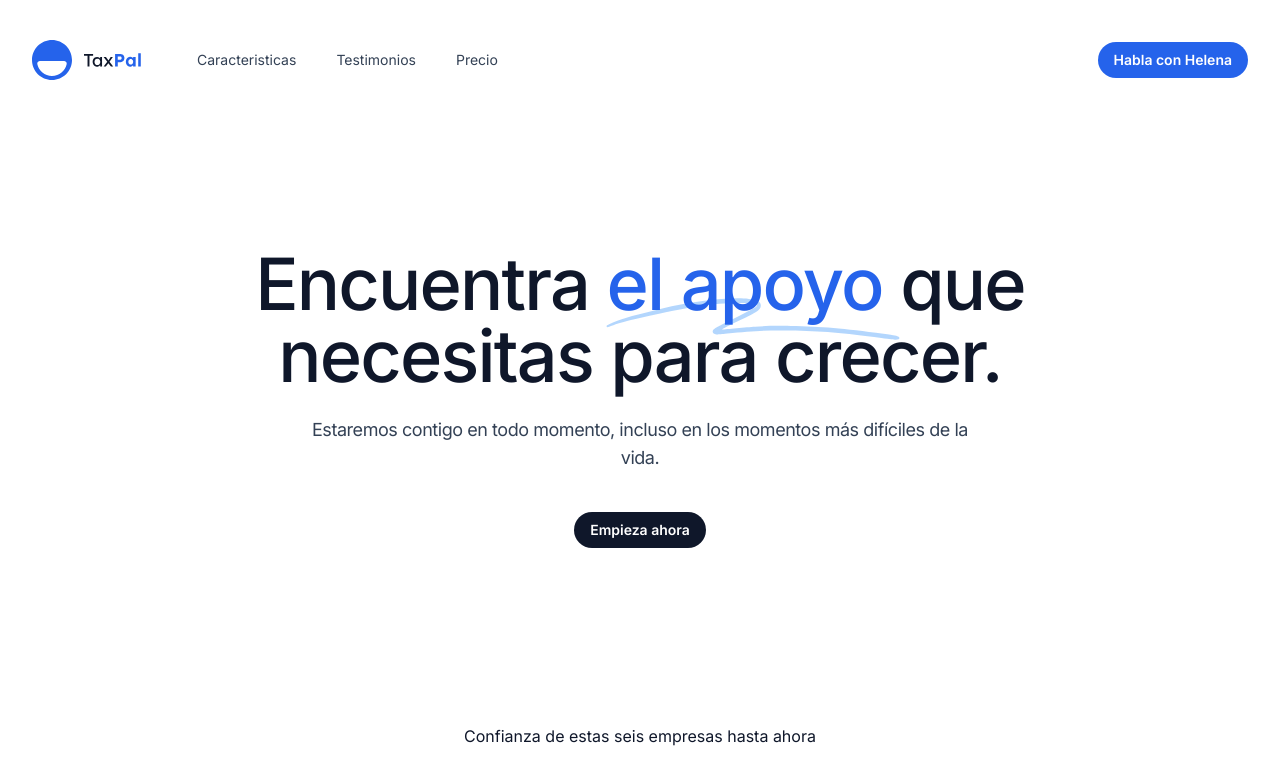
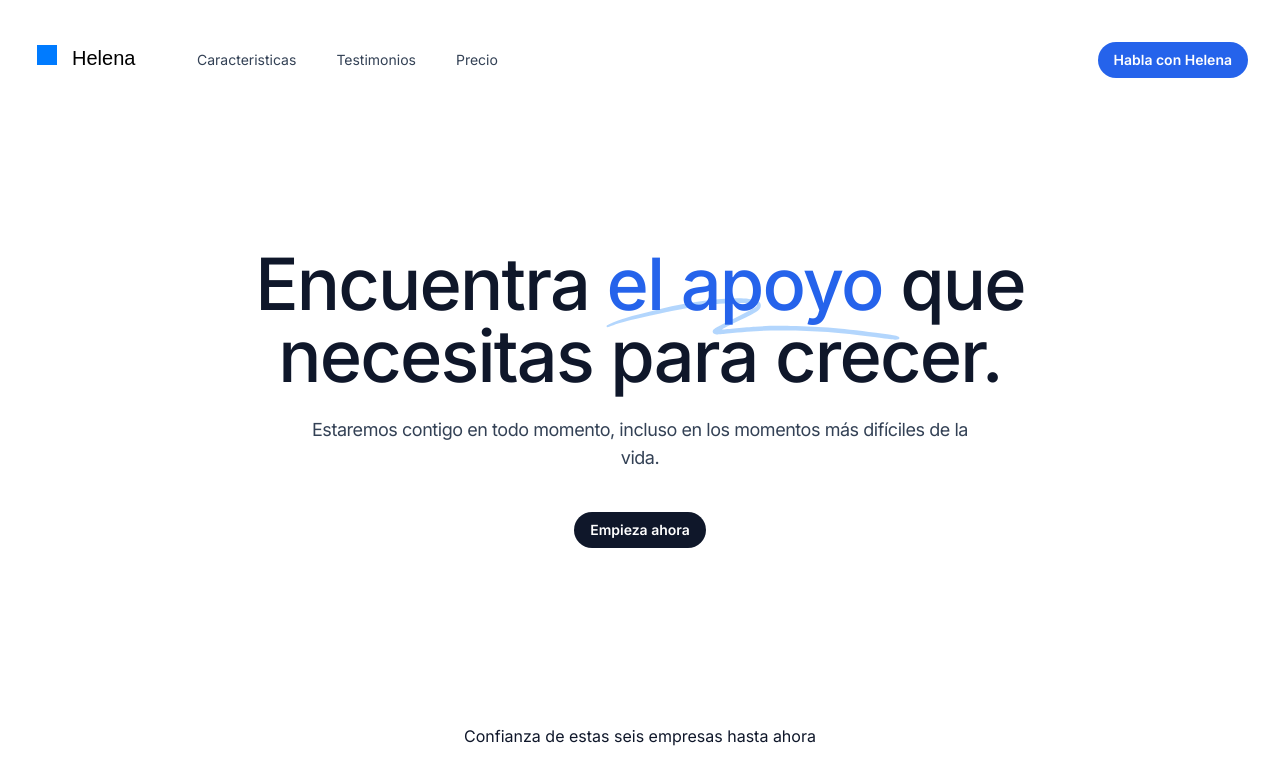
Before and after one commit to joseluistello/helena-front, a Next.js app: page / in a window 1280 px wide. Shown: the top 782 px of the page. Built offline with nearby package versions, Linux system fonts and the light colour scheme.

Commit message:
newfront

```diff
--- a/src/components/Header.tsx
+++ b/src/components/Header.tsx
@@ -8,16 +8,12 @@ return (
     <nav className="relative z-50 flex justify-between">
       <div className="flex items-center md:gap-x-12">
         <a aria-label="Home" href="/#">
-<svg aria-hidden="true" viewBox="0 0 109 40" className="h-10 w-auto"><path fill-rule="evenodd" clip-rule="evenodd" d="M0 20c0 11.046 8.954 20 20 20s20-8.954 20-20S31.046 0 20 0 0 8.954 0 20Zm20 16c-7.264 0-13.321-5.163-14.704-12.02C4.97 22.358 6.343 21 8 21h24c1.657 0 3.031 1.357 2.704 2.98C33.32 30.838 27.264 36 20 36Z" fill="#2563EB"></path>
 
-<path d="M55.528 26.57V15.842H52V13.97h9.108v1.872h-3.636V26.57h-1.944Z" fill="#0F172A"></path>
+  <svg aria-hidden="true" viewBox="0 0 109 40" className="h-10 w-auto">
+  <rect x="5" y="5" width="20" height="20" fill="#007BFF" />
+  <text x="40" y="25" fontFamily="Arial" fontSize="20" fill="black">Helena</text>
+</svg>
 
-<path d="M83.084 26.57v-12.6h5.346c.744 0 1.416.18 2.016.54a3.773 3.773 0 0 1 1.44 1.44c.36.612.54 1.302.54 2.07 0 .78-.18 1.482-.54 2.106a4 4 0 0 1-1.44 1.494c-.6.36-1.272.54-2.016.54h-2.646v4.41h-2.7Zm2.664-6.84h2.376c.288 0 .546-.072.774-.216.228-.156.408-.36.54-.612a1.71 1.71 0 0 0 .216-.864c0-.324-.072-.606-.216-.846a1.394 1.394 0 0 0-.54-.576 1.419 1.419 0 0 0-.774-.216h-2.376v3.33ZM106.227 26.57V13.25h2.556v13.32h-2.556Z" fill="#2563EB"></path>
-
-<path fill-rule="evenodd" clip-rule="evenodd" d="M95.906 26.102c.636.432 1.35.648 2.142.648.444 0 .864-.066 1.26-.198a4.25 4.25 0 0 0 1.062-.558 3.78 3.78 0 0 0 .702-.668v1.244h2.574v-9.522h-2.538v1.248a3.562 3.562 0 0 0-.648-.672 3.13 3.13 0 0 0-1.026-.558 3.615 3.615 0 0 0-1.278-.216c-.828 0-1.566.216-2.214.648-.648.42-1.164 1.002-1.548 1.746-.372.732-.558 1.578-.558 2.538 0 .96.186 1.812.558 2.556.372.744.876 1.332 1.512 1.764Zm4.104-1.908c-.36.228-.78.342-1.26.342-.468 0-.882-.114-1.242-.342a2.387 2.387 0 0 1-.828-.954c-.204-.42-.306-.906-.306-1.458 0-.54.102-1.014.306-1.422.204-.408.48-.726.828-.954.36-.24.774-.36 1.242-.36.48 0 .9.12 1.26.36.36.228.636.546.828.954.204.408.306.882.306 1.422 0 .552-.102 1.038-.306 1.458a2.218 2.218 0 0 1-.828.954Z" fill="#2563EB"></path>
-
-<path fill-rule="evenodd" clip-rule="evenodd" d="m76.322 23.197 2.595 3.373h2.268l-3.662-4.787 3.338-4.663h-2.196l-2.162 3.334-2.554-3.334h-2.34l3.652 4.71-3.634 4.74h2.196l2.5-3.373ZM62.738 26.102a3.78 3.78 0 0 0 2.142.648c.456 0 .888-.072 1.296-.216.42-.144.798-.336 1.134-.576a3.418 3.418 0 0 0 .864-.835v1.447h1.872v-9.45h-1.872v1.45a3.118 3.118 0 0 0-.72-.82 3.2 3.2 0 0 0-1.062-.612 4.033 4.033 0 0 0-1.35-.216c-.828 0-1.578.21-2.25.63-.66.42-1.188 1.002-1.584 1.746-.384.732-.576 1.572-.576 2.52 0 .936.192 1.776.576 2.52.384.744.894 1.332 1.53 1.764Zm4.122-1.476c-.432.276-.93.414-1.494.414a2.682 2.682 0 0 1-1.476-.414 2.987 2.987 0 0 1-1.008-1.134c-.24-.492-.36-1.05-.36-1.674 0-.612.12-1.158.36-1.638.252-.48.588-.858 1.008-1.134a2.682 2.682 0 0 1 1.476-.414c.564 0 1.062.138 1.494.414.432.276.768.654 1.008 1.134.252.48.378 1.026.378 1.638 0 .624-.126 1.182-.378 1.674-.24.48-.576.858-1.008 1.134Z" fill="#0F172A"></path>
-</svg>
         </a>
         <div className="hidden md:flex md:gap-x-6">
           <a className="inline-block rounded-lg px-2 py-1 text-sm text-slate-700 hover:bg-slate-100 hover:text-slate-900" href="/#features">Caracteristicas</a>
@@ -32,7 +28,7 @@ return (
         <div className="-mr-1 md:hidden">
           <div data-headlessui-state="">
             <button className="relative z-10 flex h-8 w-8 items-center justify-center [&amp;:not(:focus-visible)]:focus:outline-none" aria-label="Toggle Navigation" type="button" aria-expanded="false" data-headlessui-state="" id="headlessui-popover-button-:R3p6:">
-              <svg aria-hidden="true" className="h-3.5 w-3.5 overflow-visible stroke-slate-700" fill="none" stroke-width="2" stroke-linecap="round">
+              <svg aria-hidden="true" className="h-3.5 w-3.5 overflow-visible stroke-slate-700" fill="none" strokeWidth="2" strokeLinecap="round">
               </svg>
             </button>
           </div>
```
